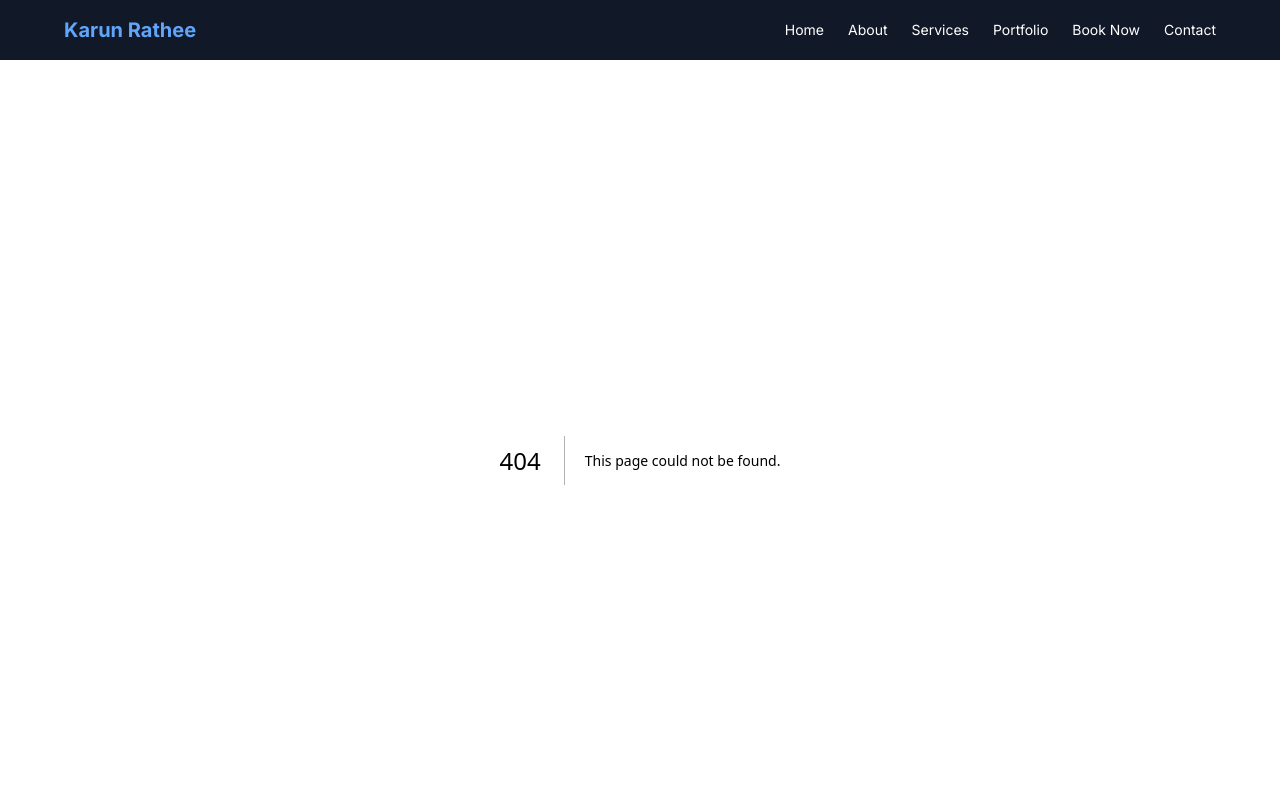
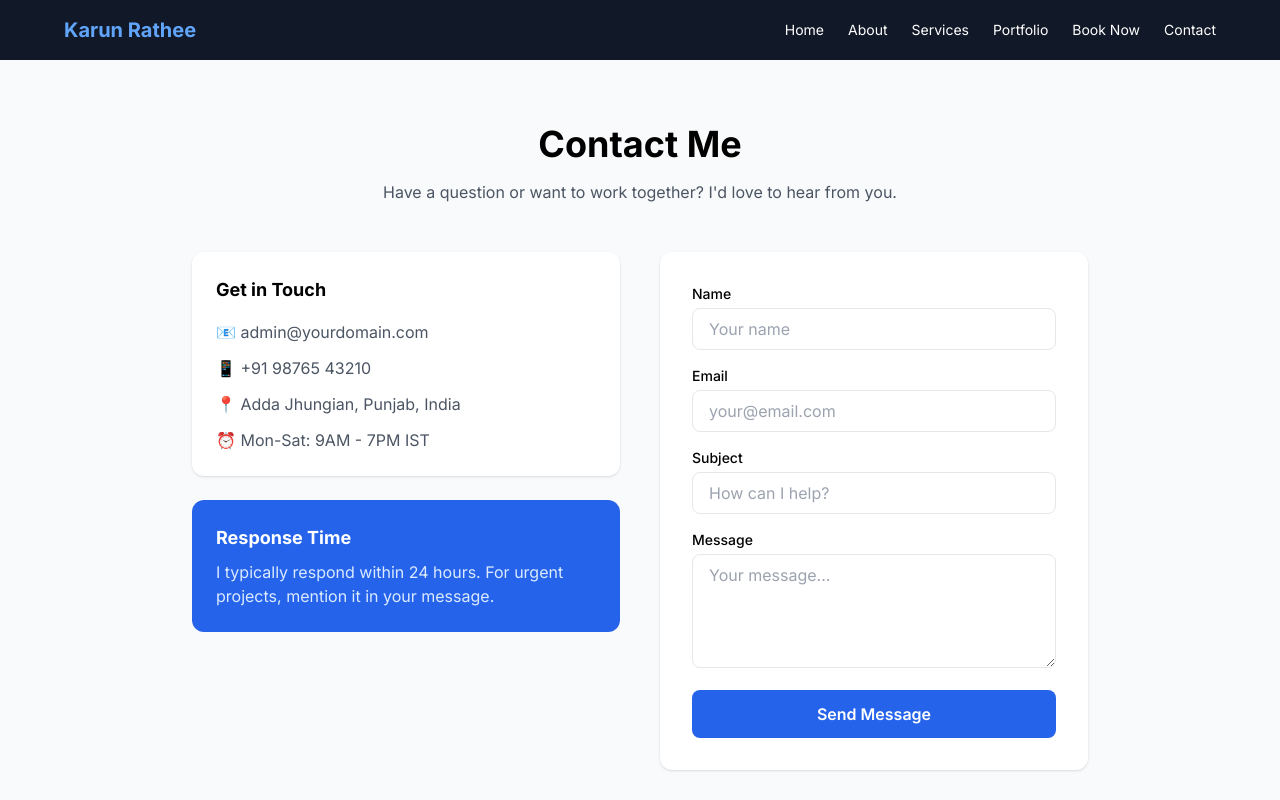
Before and after one commit to KARUN-499/karun-portfolio, a Next.js app: page /contact in a window 1280 px wide. Before the commit this address had no page. Shown: the top 800 px of the page. Built offline with nearby package versions, Linux system fonts and the light colour scheme.

Commit message:
Create page.tsx

```diff
--- /dev/null
+++ b/app/contact/page.tsx
@@ -0,0 +1,36 @@
+export default function ContactPage() {
+  return (
+    <main className="min-h-screen py-16 px-6 bg-gray-50">
+      <div className="max-w-4xl mx-auto">
+        <h1 className="text-4xl font-bold text-center mb-4">Contact Me</h1>
+        <p className="text-center text-gray-600 mb-12">Have a question or want to work together? I&apos;d love to hear from you.</p>
+        <div className="grid grid-cols-1 md:grid-cols-2 gap-10">
+          <div className="space-y-6">
+            <div className="bg-white p-6 rounded-xl shadow">
+              <h3 className="font-bold text-lg mb-4">Get in Touch</h3>
+              <div className="space-y-3 text-gray-600">
+                <p>📧 admin@yourdomain.com</p>
+                <p>📱 +91 98765 43210</p>
+                <p>📍 Adda Jhungian, Punjab, India</p>
+                <p>⏰ Mon-Sat: 9AM - 7PM IST</p>
+              </div>
+            </div>
+            <div className="bg-blue-600 text-white p-6 rounded-xl">
+              <h3 className="font-bold text-lg mb-2">Response Time</h3>
+              <p className="text-blue-100">I typically respond within 24 hours. For urgent projects, mention it in your message.</p>
+            </div>
+          </div>
+          <div className="bg-white p-8 rounded-xl shadow">
+            <form className="space-y-4">
+              <div><label className="block text-sm font-medium mb-1">Name</label><input type="text" className="w-full border rounded-lg px-4 py-2" placeholder="Your name" /></div>
+              <div><label className="block text-sm font-medium mb-1">Email</label><input type="email" className="w-full border rounded-lg px-4 py-2" placeholder="your@email.com" /></div>
+              <div><label className="block text-sm font-medium mb-1">Subject</label><input type="text" className="w-full border rounded-lg px-4 py-2" placeholder="How can I help?" /></div>
+              <div><label className="block text-sm font-medium mb-1">Message</label><textarea rows={4} className="w-full border rounded-lg px-4 py-2" placeholder="Your message..."></textarea></div>
+              <button type="submit" className="w-full bg-blue-600 text-white py-3 rounded-lg font-semibold hover:bg-blue-700">Send Message</button>
+            </form>
+          </div>
+        </div>
+      </div>
+    </main>
+  )
+}
```
